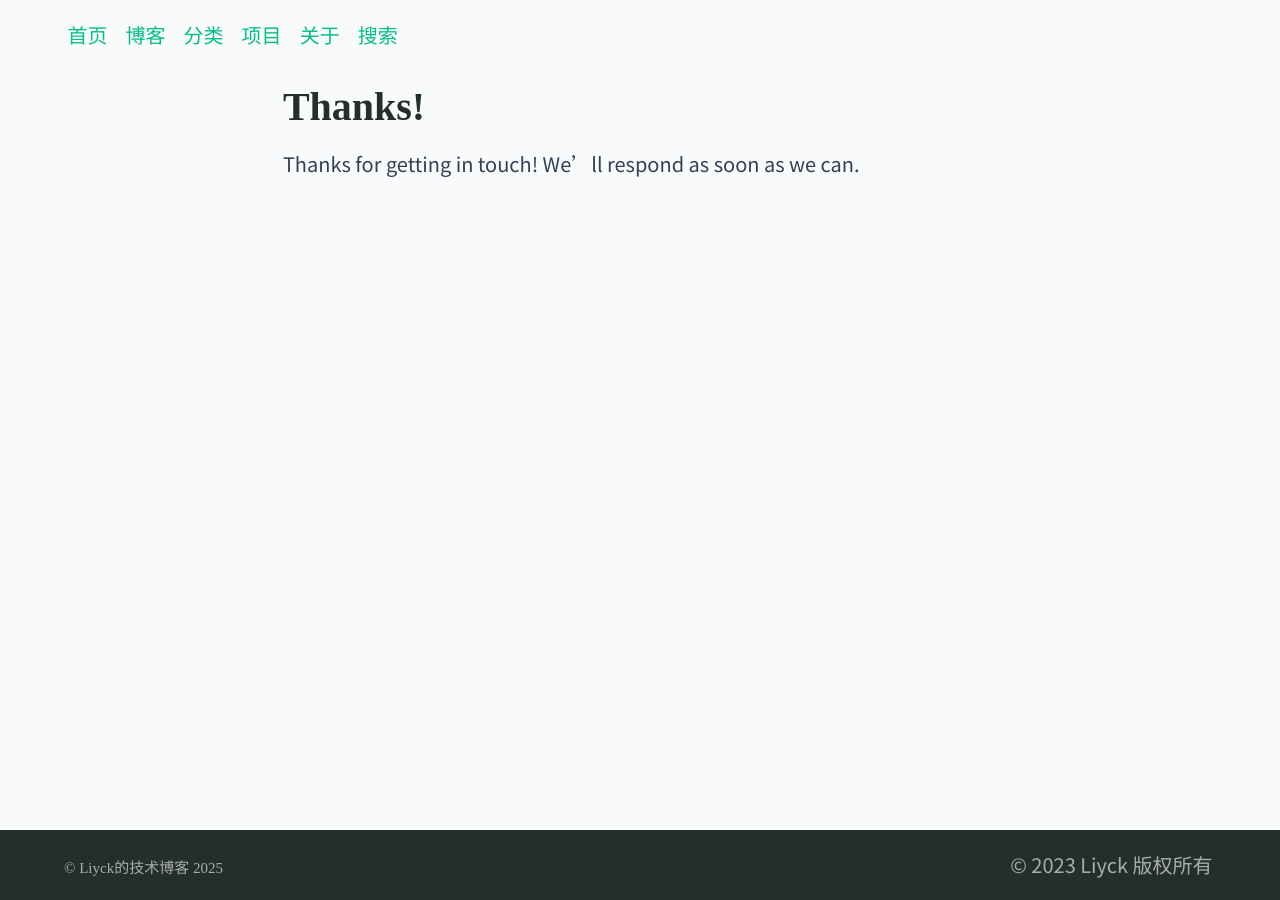
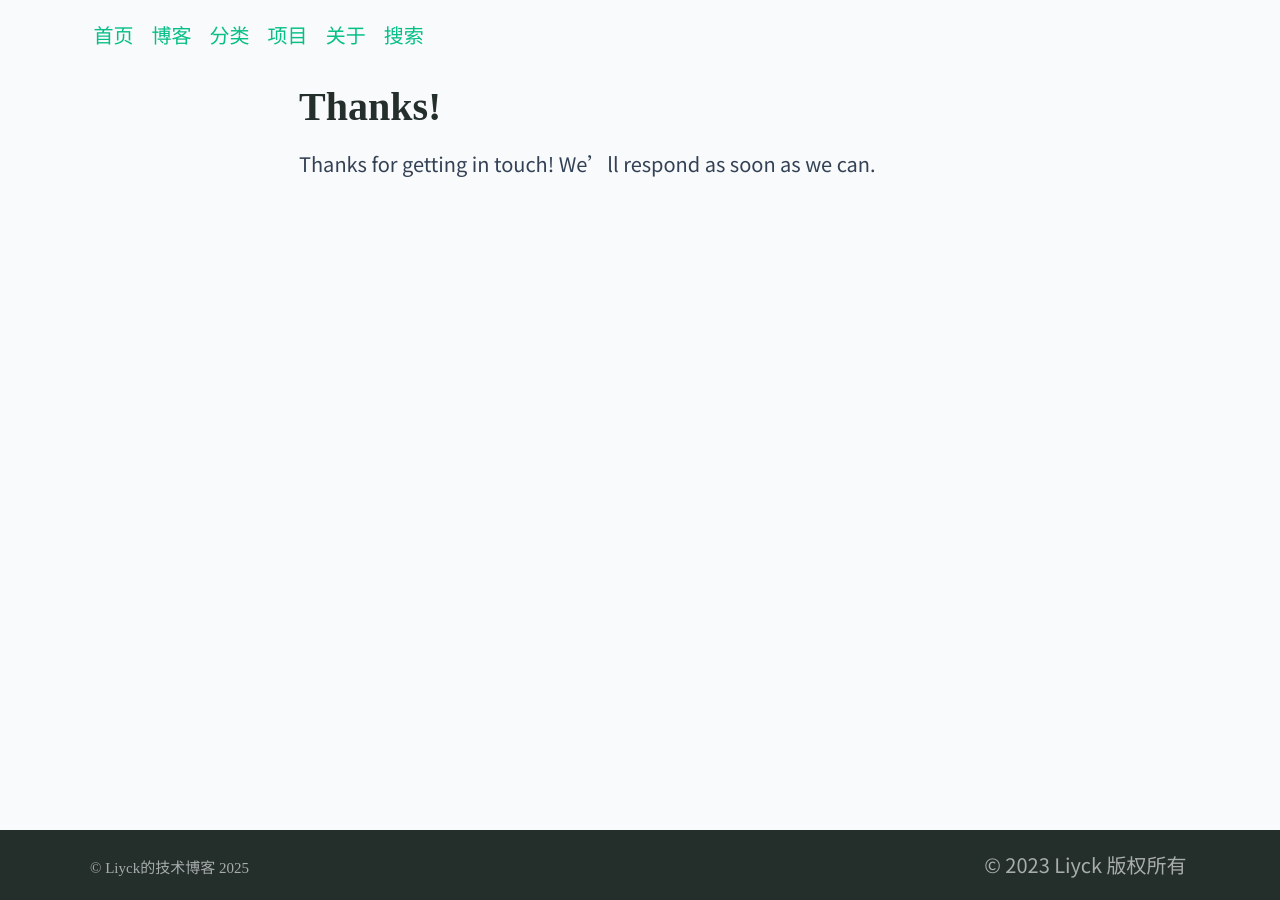
Before and after one commit to Liyck/Liyck.github.io, a Jekyll site: the page built from thanks.md, in a window 1280 px wide. Built offline with Jekyll 4.4.1, drawn with Linux system fonts in a browser that asks for light colours.

Commit message:
Update styles.scss

```diff
--- a/assets/styles.scss
+++ b/assets/styles.scss
@@ -13,13 +13,14 @@ styles: true
   --text-main: #334155;           /* 深蓝灰 */
   --code-bg: #282c34;             /* 代码块背景 */
   --scrollbar-thumb: #4b5263;     /* 滚动条滑块色 */
+  --site-width: 1100px;           /* 自定义页面宽度 */
 }
 
 body {
   font-family: 'Noto Sans SC', -apple-system, BlinkMacSystemFont, "Segoe UI", Roboto, sans-serif;
   line-height: 1.8;
   color: var(--text-main);
-  background-color: #f9fafb;      /* 极淡的灰背景，更护眼 */
+  background-color: #f9fafb;
 }
 
 /* 文章内链接美化 */
@@ -52,13 +53,13 @@ div.highlighter-rouge, div.highlighter-rouge pre, figure.highlight pre {
     font-family: 'JetBrains Mono', Consolas, Monaco, monospace !important;
 }
 
-/* 2.2 外层容器：禁止滚动，只负责背景和圆角 (修复双滚动条的关键) */
+/* 2.2 外层容器：禁止滚动，只负责背景和圆角 */
 div.highlighter-rouge, figure.highlight, .highlight {
     background-color: var(--code-bg) !important;
     border-radius: 12px;
     margin: 2rem 0 !important;
     position: relative;
-    overflow: hidden !important; /* 核心：禁止外层出现滚动条 */
+    overflow: hidden !important; /* 禁止外层滚动 */
     box-shadow: 0 10px 30px rgba(0,0,0,0.15);
     border: 1px solid #21252b;
 }
@@ -73,31 +74,31 @@ div.highlighter-rouge::before, figure.highlight::before, .highlight::before {
     width: 10px;
     height: 10px;
     border-radius: 50%;
-    background: #ff5f56; /* 红 */
-    box-shadow: 18px 0 0 #ffbd2e, 36px 0 0 #27c93f; /* 黄 + 绿 */
+    background: #ff5f56;
+    box-shadow: 18px 0 0 #ffbd2e, 36px 0 0 #27c93f;
     z-index: 10;
 }
 
-/* 2.4 内部区域：允许横向滚动，去除背景 */
+/* 2.4 内部区域：允许横向滚动 */
 div.highlighter-rouge pre, figure.highlight pre, .highlight pre {
     background: transparent !important;
     margin: 0 !important;
-    padding: 50px 20px 20px 20px !important; /* 顶部留出空间给三个点 */
-    overflow-x: auto !important; /* 核心：只在这里允许滚动 */
+    padding: 50px 20px 20px 20px !important;
+    overflow-x: auto !important; /* 允许横向滚动 */
     overflow-y: hidden !important;
     border: none !important;
-    color: #abb2bf !important; /* 代码文字颜色 */
+    color: #abb2bf !important;
     font-size: 0.9rem;
     line-height: 1.6;
     width: 100%;
 }
 
-/* 2.5 修复：强制去除代码里每个 span 的背景色块 */
+/* 2.5 修复背景色块 */
 div.highlighter-rouge span, figure.highlight span, code span {
     background-color: transparent !important;
 }
 
-/* 2.6 表格修复 (针对带行号的代码块) */
+/* 2.6 表格修复 */
 div.highlighter-rouge table, figure.highlight table {
     border: none !important;
     margin: 0 !important;
@@ -108,24 +109,23 @@ div.highlighter-rouge td, figure.highlight td {
     padding: 0 !important;
 }
 
-/* 2.7 滚动条美化 (Webkit - 解决白色滚动条问题) */
+/* 2.7 滚动条美化 */
 div.highlighter-rouge pre::-webkit-scrollbar,
 figure.highlight pre::-webkit-scrollbar {
     height: 8px;
-    background-color: var(--code-bg); /* 轨道颜色与背景一致 */
+    background-color: var(--code-bg);
 }
 div.highlighter-rouge pre::-webkit-scrollbar-thumb,
 figure.highlight pre::-webkit-scrollbar-thumb {
-    background-color: var(--scrollbar-thumb); /* 深灰滑块 */
+    background-color: var(--scrollbar-thumb);
     border-radius: 4px;
     border: 2px solid var(--code-bg);
 }
-/* 隐藏滚动条按钮 (去除 < > 箭头) */
 div.highlighter-rouge pre::-webkit-scrollbar-button {
     display: none;
 }
 
-/* 2.8 行内代码 (Inline Code) */
+/* 2.8 行内代码 */
 p code, li code, span.code-inline {
     background-color: rgba(255, 95, 86, 0.1) !important;
     color: #c7254e !important;
@@ -136,9 +136,8 @@ p code, li code, span.code-inline {
 }
 
 /* ==========================================================================
-   3. 底部导航卡片美化 (Previous / Next Cards)
+   3. 底部导航卡片美化
    ========================================================================== */
-/* 容器 */
 .post-navigation-wrapper {
     display: flex;
     justify-content: space-between;
@@ -149,7 +148,6 @@ p code, li code, span.code-inline {
     flex-wrap: wrap;
 }
 
-/* 卡片主体 */
 .nav-card {
     flex: 1;
     min-width: 240px;
@@ -166,14 +164,12 @@ p code, li code, span.code-inline {
     overflow: hidden;
 }
 
-/* 悬停效果 */
 .nav-card:not(.empty):hover {
     border-color: var(--primary-color);
     transform: translateY(-3px);
     box-shadow: 0 10px 25px rgba(37, 99, 235, 0.15);
 }
 
-/* 标签 (上一篇/下一篇) */
 .nav-label {
     font-size: 0.85rem;
     color: #64748b;
@@ -184,17 +180,10 @@ p code, li code, span.code-inline {
     font-weight: 600;
 }
 
-/* SVG 图标对齐 */
-.nav-label svg {
-    width: 16px;
-    height: 16px;
-}
-
-/* 下一篇靠右对齐 */
+.nav-label svg { width: 16px; height: 16px; }
 .nav-card.next .nav-label { justify-content: flex-end; }
 .nav-card.next .nav-title { text-align: right; }
 
-/* 文章标题 */
 .nav-title {
     font-weight: 700;
     color: #1e293b;
@@ -210,9 +199,41 @@ p code, li code, span.code-inline {
 .nav-card.empty { border: none; background: transparent; box-shadow: none; pointer-events: none; }
 
 /* ==========================================================================
-   4. 其他组件 (阅读进度条 & 按钮)
+   4. 布局宽度调整 (Layout Width Adjustment)
    ========================================================================== */
-/* 阅读进度条 */
+
+/* 4.1 核心容器拓宽 */
+.container, .main {
+    /* 这里设置你想要的宽度，通常 1100px 适合技术博客 */
+    max-width: var(--site-width) !important;
+    width: 94% !important; /* 小屏幕左右留一点边距 */
+    margin-left: auto;
+    margin-right: auto;
+}
+
+/* 4.2 确保导航栏内容也对齐这个宽度 */
+.site-header .container, header .container {
+    max-width: var(--site-width) !important;
+}
+
+/* 4.3 强制让文章内容撑满容器 */
+.article, .content, .typeset {
+    max-width: 100% !important;
+    padding-left: 0 !important;
+    padding-right: 0 !important;
+}
+
+/* 4.4 稍微限制一下正文段落的宽度，防止单行文字太长读着累 */
+/* 但代码块保持全宽 */
+.typeset p, .typeset ul, .typeset ol {
+    max-width: 100%; /* 如果觉得文字太长，可以改成 800px */
+    margin-left: 0;
+    margin-right: auto;
+}
+
+/* ==========================================================================
+   5. 其他组件 (阅读进度条 & 按钮)
+   ========================================================================== */
 #reading-progress {
   position: fixed;
   top: 0;
@@ -224,7 +245,6 @@ p code, li code, span.code-inline {
   transition: width 0.1s linear;
 }
 
-/* 通用按钮 */
 button, .btn, .button {
   padding: 0.6rem 1.4rem;
   border-radius: 6px;
@@ -238,7 +258,6 @@ button:hover, .btn:hover, .button:hover {
   box-shadow: 0 4px 12px rgba(0,0,0,0.15);
 }
 
-/* 文章列表卡片动画 */
 .post-list-item {
   padding: 1.5rem;
   margin-bottom: 1.5rem;
```
